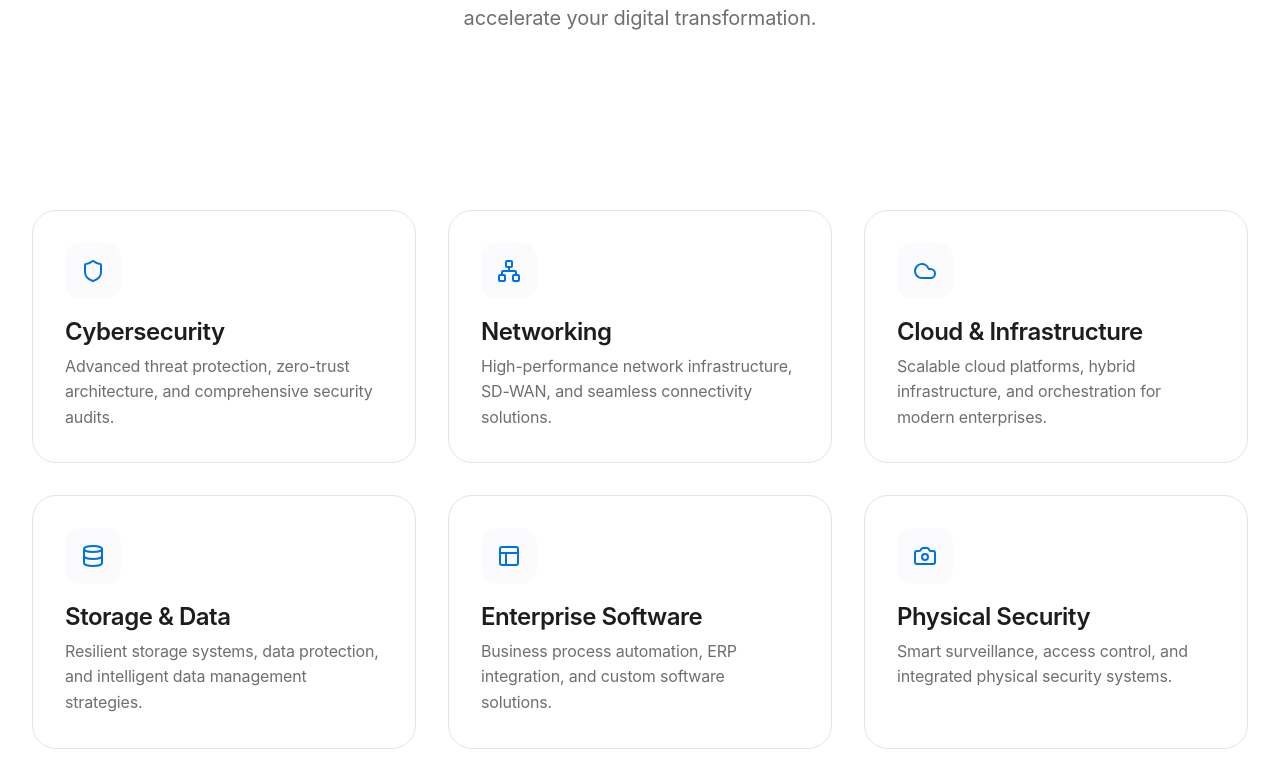
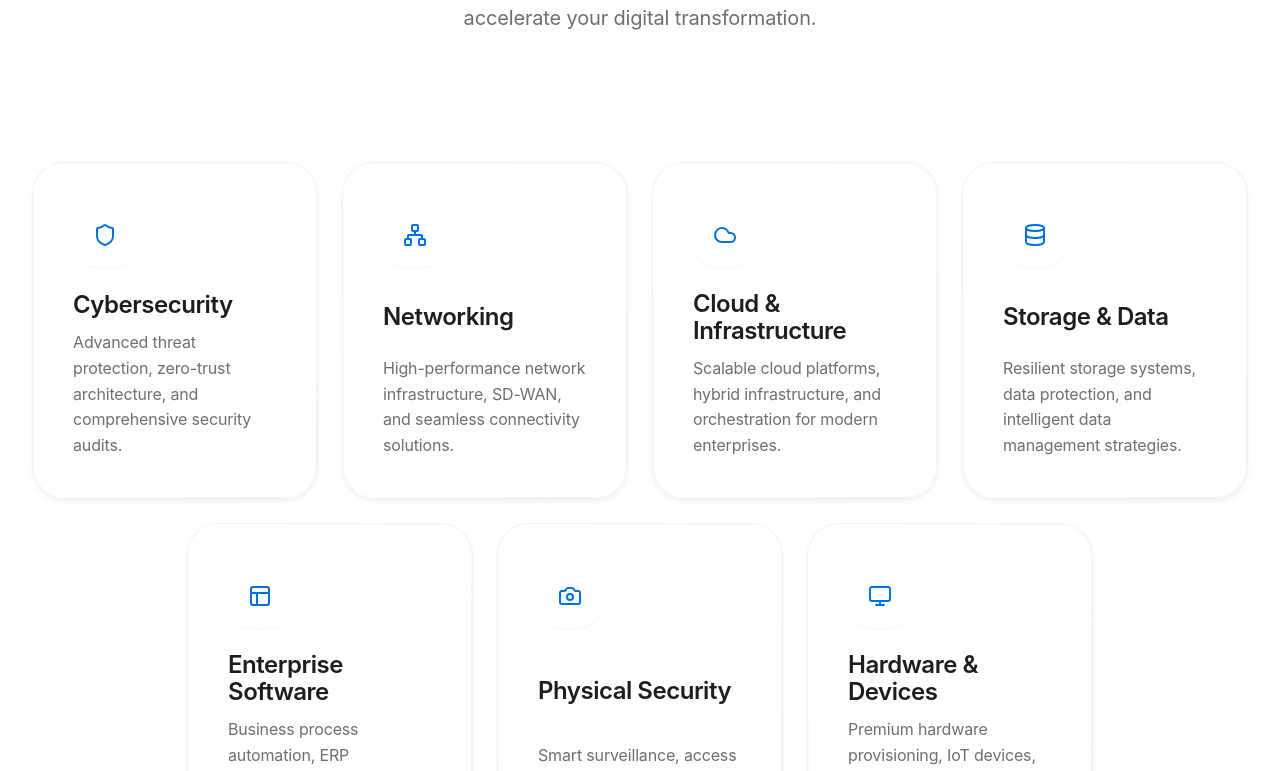
Before and after one commit to pratikasr/servtech-website, a Next.js app: page / in a window 1280 px wide. Shown: the part 1031-1802 px from the top of the page. Built offline with nearby package versions, Linux system fonts and the light colour scheme.

Commit message:
style(grid): switch to uniform centered flex layout for services and industries

```diff
--- a/src/app/industries/page.module.css
+++ b/src/app/industries/page.module.css
@@ -1,53 +1,63 @@
-/* Industries Page - Premium Uniform Grid */
+/* Industries Page - Premium Uniform Scale */
 .grid {
-    display: grid;
-    grid-template-columns: 1fr;
+    display: flex;
+    flex-wrap: wrap;
+    justify-content: center;
     gap: var(--space-6);
     padding-bottom: var(--space-32);
 }
 
-@media (min-width: 768px) {
-    .grid {
-        grid-template-columns: repeat(2, 1fr);
-    }
-}
-
-@media (min-width: 1024px) {
-    .grid {
-        grid-template-columns: repeat(3, 1fr);
-        gap: var(--space-8);
-    }
-}
-
-
 /* Card Styles - Premium Glass & Glow */
 .industryCard {
-    background: rgba(255, 255, 255, 0.6);
+    background: rgba(255, 255, 255, 0.8);
     backdrop-filter: blur(24px);
     -webkit-backdrop-filter: blur(24px);
     border: 1px solid rgba(255, 255, 255, 0.6);
     border-radius: var(--radius-3xl);
-    /* softer, larger radius */
-    padding: var(--space-8);
+    padding: var(--space-10);
     position: relative;
     overflow: hidden;
-    transition: all 0.5s cubic-bezier(0.16, 1, 0.3, 1);
-    /* Apple spring */
+    transition: all 0.4s var(--ease-apple);
     display: flex;
     flex-direction: column;
     justify-content: space-between;
-    box-shadow: 0 4px 6px -1px rgba(0, 0, 0, 0.01), 0 2px 4px -1px rgba(0, 0, 0, 0.01);
+    box-shadow: 0 4px 6px -1px rgba(0, 0, 0, 0.05), 0 2px 4px -1px rgba(0, 0, 0, 0.03);
+
+    width: 100%;
+    min-height: 280px;
 }
 
-/* Subtle Border Highlight on Hover (No mask warning) */
+/* Tablet: 2 items */
+@media (min-width: 640px) {
+    .industryCard {
+        width: calc(50% - var(--space-6) / 2);
+        /* Adjusted for 2 items with gap */
+    }
+}
+
+/* Desktop: 4 items max per row, centered */
+@media (min-width: 1024px) {
+    .industryCard {
+        width: calc(25% - (var(--space-6) * 3 / 4));
+    }
+
+    /* Reset bento overrides */
+    .industryCard:first-child {
+        background: rgba(255, 255, 255, 0.8);
+        grid-column: auto;
+        /* Reset grid-column */
+    }
+
+    .industryCard:first-child .cardTitle {
+        font-size: var(--text-2xl);
+        /* Reset font size */
+    }
+}
+
+/* Subtle Border Highlight on Hover */
 .industryCard:hover {
-    transform: translateY(-4px) scale(1.005);
-    background: rgba(255, 255, 255, 0.9);
-    box-shadow:
-        0 20px 40px -4px rgba(0, 0, 0, 0.08),
-        0 8px 16px -4px rgba(0, 0, 0, 0.04);
-    border-color: rgba(255, 255, 255, 0.0);
-    /* The pseudo-element does the border work now */
+    transform: translateY(-6px);
+    box-shadow: 0 20px 25px -5px rgba(0, 0, 0, 0.1), 0 10px 10px -5px rgba(0, 0, 0, 0.04);
 }
 
 /* Animated Gradient Border via Pseudo-element */
@@ -57,22 +67,15 @@
     inset: 0;
     border-radius: var(--radius-3xl);
     padding: 1px;
-    background: linear-gradient(135deg, rgba(255, 255, 255, 0.8), rgba(255, 255, 255, 0));
+    background: linear-gradient(135deg, rgba(255, 255, 255, 1), rgba(0, 0, 0, 0.05));
     -webkit-mask:
         linear-gradient(#fff 0 0) content-box,
         linear-gradient(#fff 0 0);
     -webkit-mask-composite: xor;
     mask-composite: exclude;
     pointer-events: none;
-    opacity: 0.5;
 }
 
-.industryCard:hover::before {
-    background: linear-gradient(135deg, var(--accent-blue), transparent);
-    opacity: 1;
-}
-
-/* Content Layout */
 .cardContent {
     position: relative;
     z-index: 2;
@@ -85,9 +88,9 @@
 .cardTitle {
     font-size: var(--text-2xl);
     font-weight: var(--font-semibold);
-    letter-spacing: -0.02em;
+    letter-spacing: var(--tracking-tight);
     color: var(--gray-900);
-    margin-bottom: var(--space-2);
+    margin-bottom: var(--space-3);
 }
 
 .cardDescription {
@@ -101,21 +104,21 @@
     color: var(--accent-blue);
     margin-bottom: var(--space-6);
     background: var(--white);
-    width: 3.5rem;
-    height: 3.5rem;
+    width: 4rem;
+    height: 4rem;
     display: flex;
     align-items: center;
     justify-content: center;
-    border-radius: var(--radius-xl);
-    box-shadow: 0 2px 10px rgba(0, 0, 0, 0.03);
-    transition: all var(--timing-base) var(--ease-apple);
+    border-radius: var(--radius-2xl);
+    box-shadow: var(--shadow-sm);
+    transition: all 0.4s var(--ease-apple);
 }
 
 .industryCard:hover .cardIcon {
     background: var(--accent-blue);
     color: var(--white);
     transform: scale(1.1) rotate(-3deg);
-    box-shadow: 0 10px 20px rgba(0, 113, 227, 0.2);
+    box-shadow: var(--shadow-md);
 }
 
 .cardLink {
@@ -143,18 +146,3 @@
 .industryCard:hover .arrow {
     transform: translateX(4px);
 }
-
-@media (min-width: 768px) {
-    .grid {
-        grid-template-columns: repeat(2, 1fr);
-    }
-}
-
-@media (min-width: 1024px) {
-    .grid {
-        grid-template-columns: repeat(4, 1fr);
-        gap: var(--space-8);
-    }
-}
-
-/* Removed Bento Grid Modifiers */
--- a/src/components/home/ServicesGrid.module.css
+++ b/src/components/home/ServicesGrid.module.css
@@ -7,84 +7,120 @@
 .header h2 {
     margin-bottom: var(--space-6);
     font-size: var(--text-4xl);
-    /* Matched to About/Services page headers */
     letter-spacing: var(--tracking-tight);
 }
 
 .header p {
     font-size: var(--text-xl);
-    /* Increased from base */
     color: var(--gray-500);
     line-height: var(--leading-relaxed);
 }
 
 .grid {
-    display: grid;
-    grid-template-columns: 1fr;
-    gap: var(--space-8);
-    /* Enforce separation from Hero */
-    padding-top: var(--space-24);
+    display: flex;
+    flex-wrap: wrap;
+    justify-content: center;
+    gap: var(--space-6);
+    padding-top: var(--space-12);
     padding-bottom: var(--space-24);
-}
-
-@media (min-width: 640px) {
-    .grid {
-        grid-template-columns: repeat(2, 1fr);
-    }
-}
-
-@media (min-width: 1024px) {
-    .grid {
-        grid-template-columns: repeat(3, 1fr);
-    }
 }
 
 .card {
     position: relative;
-    padding: var(--space-8);
-    background: var(--white);
-    border-radius: var(--radius-2xl);
-    border: 1px solid var(--gray-200);
-    /* Crisp border */
+    padding: var(--space-10);
+    background: rgba(255, 255, 255, 0.8);
+    backdrop-filter: blur(20px);
+    -webkit-backdrop-filter: blur(20px);
+    border-radius: var(--radius-3xl);
+    border: 1px solid rgba(0, 0, 0, 0.05);
     text-decoration: none;
-    transition: all var(--timing-base) var(--ease-apple);
+    transition: all 0.4s var(--ease-apple);
     display: flex;
     flex-direction: column;
-    height: 100%;
+    justify-content: space-between;
+    height: auto;
+    /* Allow auto height */
+    min-height: 280px;
+    /* Uniform minimum height */
+    overflow: hidden;
+    box-shadow: 0 4px 6px -1px rgba(0, 0, 0, 0.05), 0 2px 4px -1px rgba(0, 0, 0, 0.03);
+
+    /* Mobile: Full width */
+    width: 100%;
+}
+
+/* Tablet: 2 items per row */
+@media (min-width: 640px) {
+    .card {
+        width: calc(50% - var(--space-6));
+    }
+}
+
+/* Desktop: 4 items per row (max), centered */
+@media (min-width: 1024px) {
+    .card {
+        width: calc(25% - (var(--space-6) * 3 / 4));
+        /* Logic: (100% - 3 gaps) / 4 items */
+    }
+
+    /* Remove the bento grid span overrides */
+    .card:first-child {
+        background: rgba(255, 255, 255, 0.8);
+    }
+
+    .card:first-child h3 {
+        font-size: var(--text-2xl);
+    }
+}
+
+/* Subtle Gradient Border Effect */
+.card::before {
+    content: '';
+    position: absolute;
+    inset: 0;
+    border-radius: var(--radius-3xl);
+    padding: 1px;
+    background: linear-gradient(135deg, rgba(255, 255, 255, 1), rgba(0, 0, 0, 0.05));
+    -webkit-mask: linear-gradient(#fff 0 0) content-box, linear-gradient(#fff 0 0);
+    -webkit-mask-composite: xor;
+    mask-composite: exclude;
+    pointer-events: none;
 }
 
 .card:hover {
-    transform: translateY(-2px);
-    box-shadow: var(--shadow-xl);
-    border-color: var(--gray-300);
+    transform: translateY(-6px);
+    box-shadow: 0 20px 25px -5px rgba(0, 0, 0, 0.1), 0 10px 10px -5px rgba(0, 0, 0, 0.04);
 }
 
 .iconWrapper {
-    width: 3.5rem;
-    height: 3.5rem;
+    width: 4rem;
+    height: 4rem;
     display: flex;
     align-items: center;
     justify-content: center;
-    margin-bottom: var(--space-5);
+    margin-bottom: var(--space-6);
     color: var(--accent-blue);
-    background: var(--gray-50);
-    /* Subtle contrast */
-    border-radius: var(--radius-xl);
-    transition: all var(--timing-base) var(--ease-apple);
+    background: var(--white);
+    border-radius: var(--radius-2xl);
+    box-shadow: var(--shadow-sm);
+    transition: all 0.4s var(--ease-apple);
 }
 
 .card:hover .iconWrapper {
-    transform: scale(1.05);
-    /* Subtle scale */
+    transform: scale(1.1) rotate(-3deg);
     background: var(--accent-blue);
     color: var(--white);
-    /* Invert on hover */
+    box-shadow: var(--shadow-md);
+}
+
+.cardContent {
+    flex-grow: 1;
 }
 
 .card h3 {
     font-size: var(--text-2xl);
     color: var(--gray-900);
-    margin-bottom: var(--space-2);
+    margin-bottom: var(--space-3);
     font-weight: var(--font-semibold);
     letter-spacing: var(--tracking-tight);
 }
@@ -92,11 +128,6 @@
 .card p {
     font-size: var(--text-base);
     color: var(--gray-500);
-    line-height: var(--leading-relaxed);
+    line-height: 1.6;
     margin-bottom: 0;
 }
-
-/* Remove arrow entirely for cleaner look */
-.arrow {
-    display: none;
-}
```
